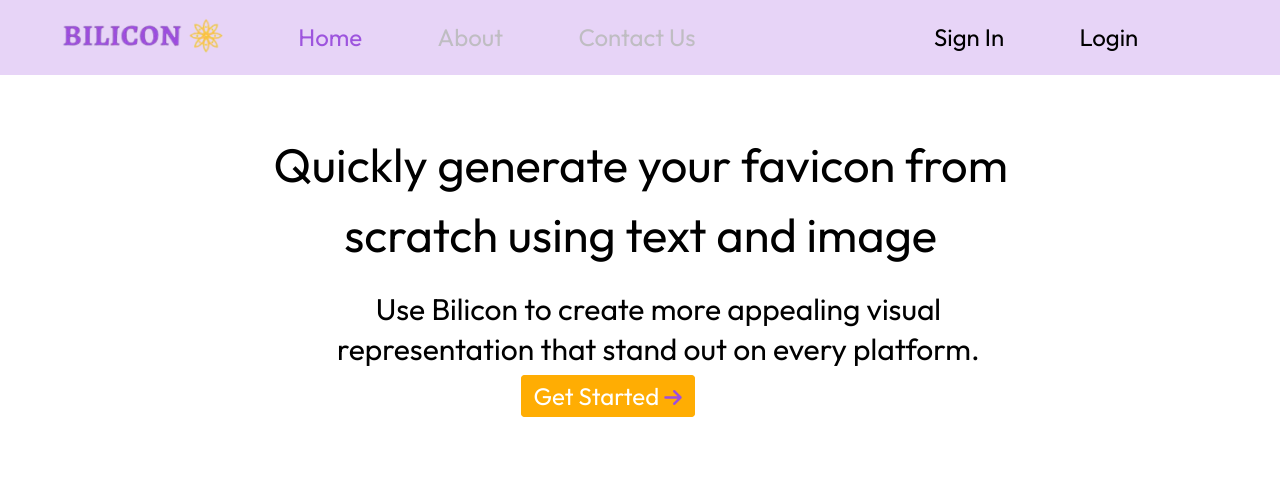
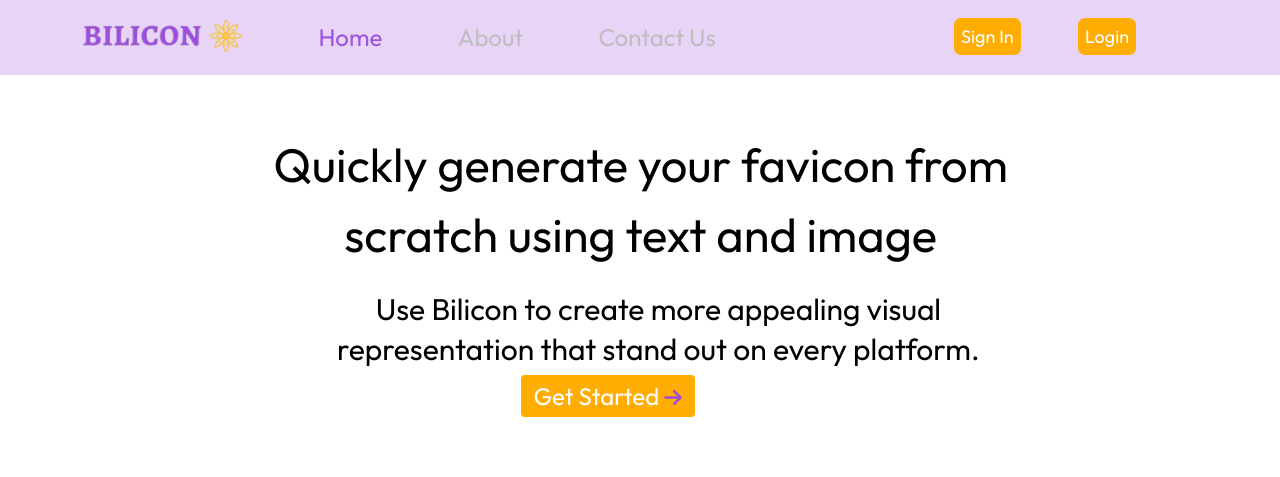
Before and after one commit to zuri-training/Team-Spoonbill2, a web app: file Public/index.html in a window 1280 px wide. Shown: the top 477 px of the page. Run offline with its HTML, style and script files only (its server is not run), Linux system fonts and the light colour scheme; some libraries are stand-ins or nearby versions.

Commit message:
Update styles.css

```diff
--- a/Public/css/styles.css
+++ b/Public/css/styles.css
@@ -56,6 +56,14 @@
 .menu2 {
     padding: 1em 0.7em;
     margin-left: 9em;
+}
+
+.menu2 a {
+    color: #FFFFFF;
+    background-color: #FFAD03;
+    padding: 7px;
+    font-size: 18px;
+    border-radius: 7px;
 }
 
 .menu1 a.active {
@@ -456,12 +464,3 @@
     line-height: 40px;
     text-decoration: none;
 }
-
-.twitter i {
-    color: #1D9BF0;
-}
-
-.instagram i {
-    background: radial-gradient(407.51% 247.59% at -16.69% 161.77%, #FED576 0%, #F47133 26.3%, #BC3081 60.9%, #4C63D2 100%) /* warning: gradient uses a rotation that is not supported by CSS and may not behave as expected */;
-    color: mediumorchid;
-}
```
